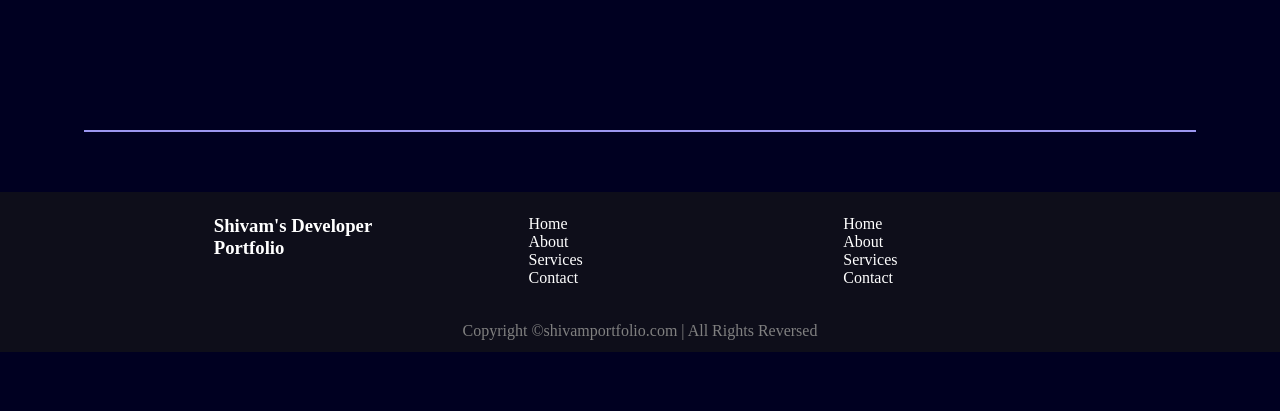
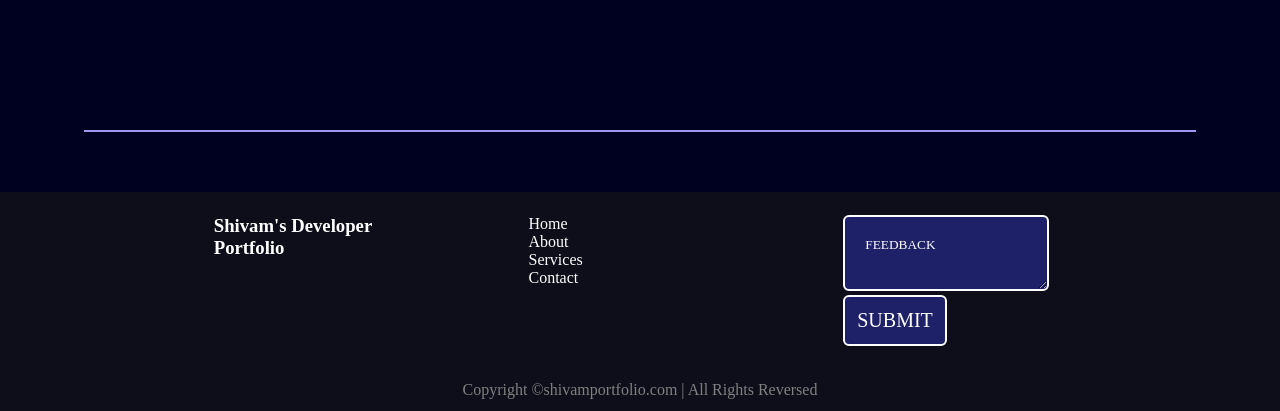
Before and after one commit to Shivam-patel007/Shivam_Patel00, a plain HTML site: page index.html in a window 1280 px wide. Shown: the part 716-1127 px from the top of the page. Before the commit the page ends 1068 px from the top, so only its background shows below. Drawn offline with nearby package versions, Linux system fonts and the light colour scheme.

Commit message:
Add files via upload

```diff
--- a/index.html
+++ b/index.html
@@ -110,6 +110,23 @@
             color: gray;
             padding: 12px 0;
         }
+        button{
+            padding: 12px;
+            background: #1e2167;
+            color: white;
+            border: 2px solid white;
+            border-radius: 6px;
+            font-size: 20px;
+            cursor: pointer;
+            }
+            textarea{
+                 padding: 20px;
+                 background: #1e2167;
+                 color: white;
+                 border: 2px solid white;
+                 border-radius: 6px;
+
+            }
 
     </style>
 </head>
@@ -123,7 +140,7 @@
                     <li><a href="">About</a></li>
                     <li><a href="">Services</a></li>
                     <li><a href="">Projects</a></li>
-                    <li><a href="">Linkedin id</a></li>
+                    <li><a href="https://www.linkedin.com/in/shivam-patel-939247326?utm_source=share&utm_campaign=share_via&utm_content=profile&utm_medium=android_app">Linkedin id</a></li>
                     <li><a href="">Contact Me</a></li>
                 </ul>
             </div>
@@ -166,12 +183,14 @@
   </div>
         <div class="footer3">
             <ul>
-    <li>Home</li>
-    <li>About</li>
-    <li>Services</li>
-    <li>Contact</li>
+    <li>
+         <textarea name="feedback" id ="105" placeholder="give your feedback from this project">FEEDBACK </textarea>
+        <button>SUBMIT</button>
+    </li>
+    </ul>
 
-</ul>
+
+
         </div>
 
 
```
